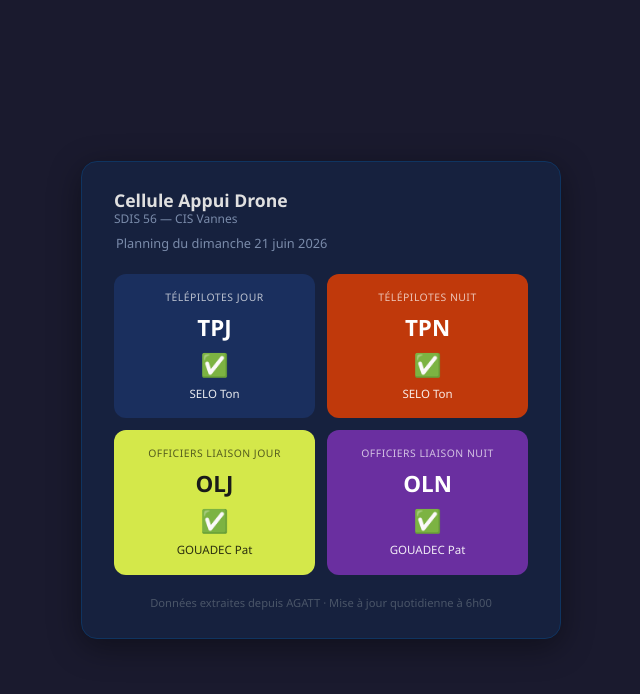
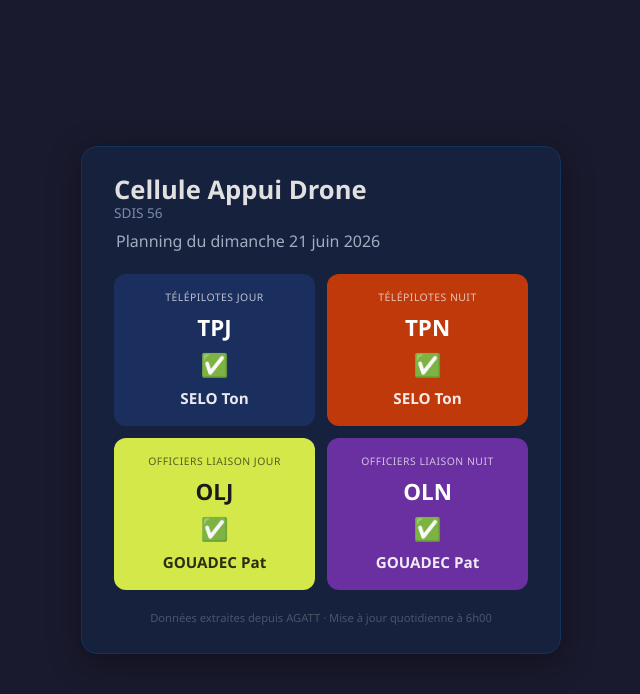
Before and after one commit to julemarec56-dev/drone-planning, a plain HTML site: page index.html in a window 1280 px wide. Shown: the whole page, without its empty margins (319-959 px from the left). Drawn offline with Linux system fonts and the light colour scheme.

Commit message:
design: titre plus grand, noms plus grands, sans CIS Vannes

```diff
--- a/index.html
+++ b/index.html
@@ -40,24 +40,25 @@
     }
 
     .header h1 {
-      font-size: 1.1rem;
+      font-size: 1.6rem;
       color: #e0e0e0;
-      font-weight: 600;
+      font-weight: 700;
       line-height: 1.2;
     }
 
     .header h1 span {
       display: block;
-      font-size: 0.75rem;
+      font-size: 0.85rem;
       color: #7a8baa;
       font-weight: 400;
     }
 
     .date {
-      font-size: 0.8rem;
-      color: #7a8baa;
+      font-size: 1rem;
+      color: #a0aec0;
       margin-bottom: 22px;
       padding-left: 2px;
+      font-weight: 500;
     }
 
     .indicators {
@@ -116,9 +117,10 @@
     .indicator.OLJ .value { color: rgba(0,0,0,0.7); }
 
     .indicator .noms {
-      font-size: 0.72rem;
-      margin-top: 5px;
-      line-height: 1.5;
+      font-size: 0.95rem;
+      font-weight: 600;
+      margin-top: 6px;
+      line-height: 1.6;
     }
 
     .indicator.TPJ .noms,
@@ -152,7 +154,7 @@
 <div class="card">
   <div class="header">
     <div>
-      <h1>Cellule Appui Drone<span>SDIS 56 — CIS Vannes</span></h1>
+      <h1>Cellule Appui Drone<span>SDIS 56</span></h1>
     </div>
   </div>
   <div class="date" id="date-display">Chargement...</div>
```
